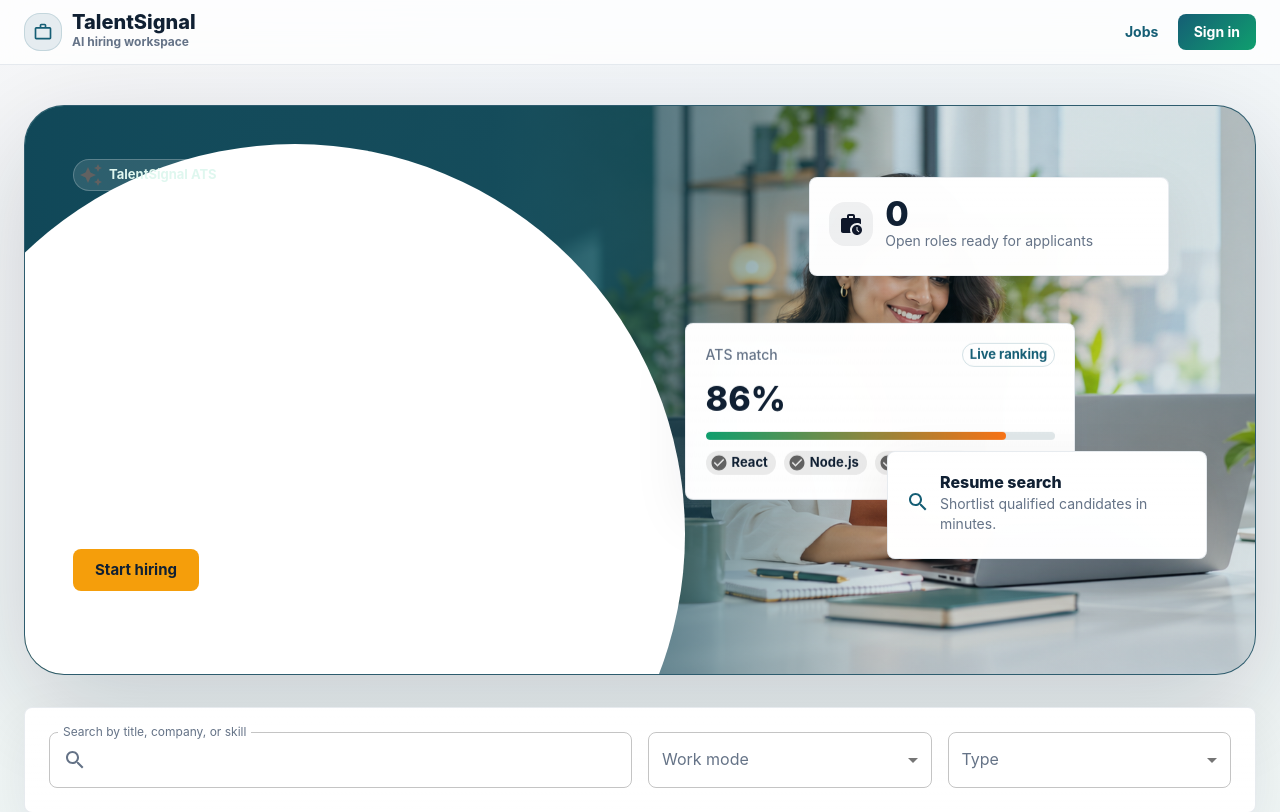
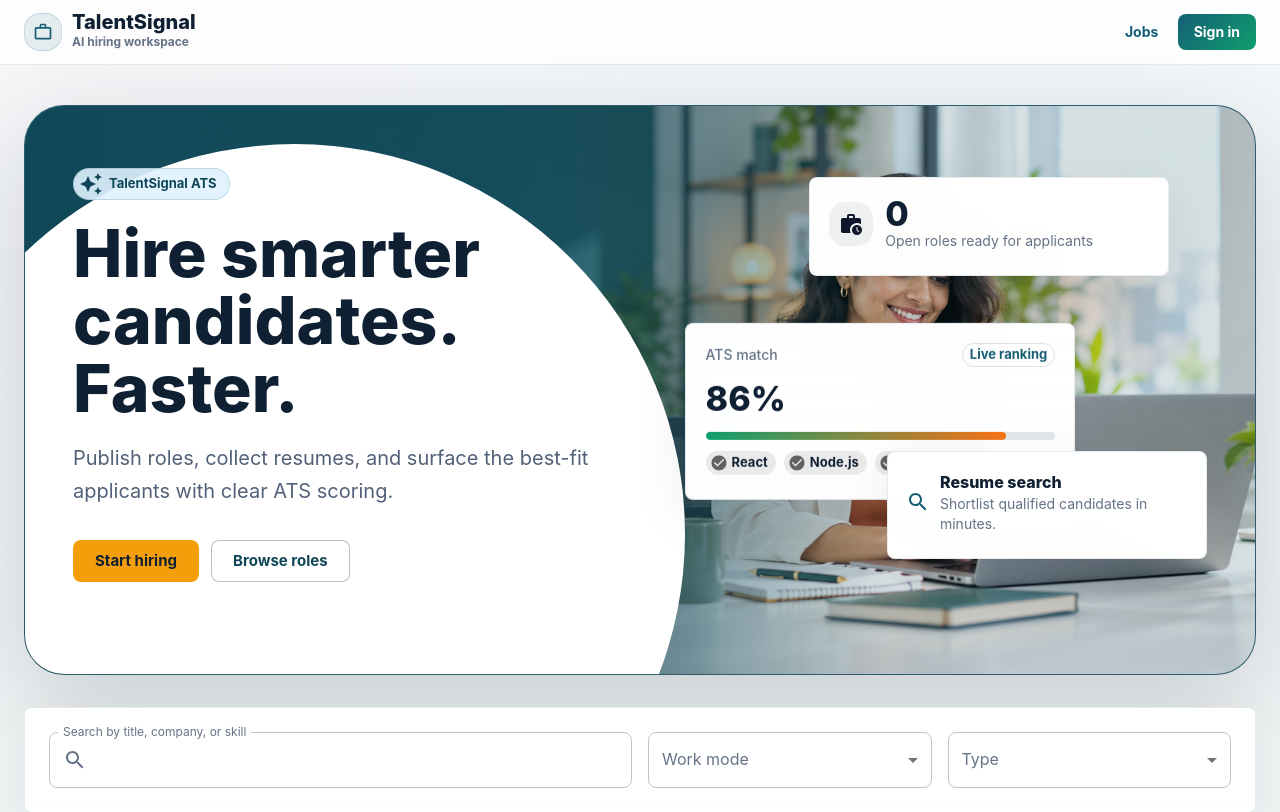
Before and after one commit to Shibani987/TalentSignal-ATS, a React (Vite) app in the folder client/: page / in a window 1280 px wide. Shown: the top 812 px of the page. Built offline with nearby package versions, Linux system fonts and the light colour scheme; no server answers.

Commit message:
Fix hero copy contrast

```diff
--- a/client/src/views/JobBoard.jsx
+++ b/client/src/views/JobBoard.jsx
@@ -67,21 +67,23 @@
 
         <Grid container spacing={4} alignItems="center" sx={{ position: 'relative', minHeight: { xs: 720, md: 570 }, p: { xs: 3, md: 6 } }}>
           <Grid item xs={12} md={6.2}>
-            <Chip icon={<AutoAwesomeIcon />} label="TalentSignal ATS" sx={{ mb: 2.5, color: '#dff7ef', bgcolor: 'rgba(255,255,255,0.12)', border: '1px solid rgba(255,255,255,0.22)' }} />
-            <Typography variant="h2" sx={{ maxWidth: 680, color: '#fff', fontSize: { xs: 44, md: 72 }, lineHeight: 1.02 }}>
+            <Box sx={{ maxWidth: 620, pt: { xs: 5, md: 0 } }}>
+            <Chip icon={<AutoAwesomeIcon />} label="TalentSignal ATS" sx={{ mb: 2.5, color: '#0f4657', bgcolor: 'rgba(224,242,254,0.9)', border: '1px solid rgba(21,94,117,0.18)', '& .MuiChip-icon': { color: '#0f4657' } }} />
+            <Typography variant="h2" sx={{ color: '#102033', fontSize: { xs: 42, md: 66 }, lineHeight: 1.02 }}>
               Hire smarter candidates. Faster.
             </Typography>
-            <Typography sx={{ mt: 2.5, maxWidth: 610, color: 'rgba(255,255,255,0.82)', fontSize: { xs: 17, md: 20 }, lineHeight: 1.65 }}>
+            <Typography sx={{ mt: 2.5, maxWidth: 560, color: '#526179', fontSize: { xs: 17, md: 20 }, lineHeight: 1.65 }}>
               Publish roles, collect resumes, and surface the best-fit applicants with clear ATS scoring.
             </Typography>
             <Stack direction={{ xs: 'column', sm: 'row' }} spacing={1.5} sx={{ mt: 4, maxWidth: 620 }}>
               <Button component={Link} to="/register" size="large" variant="contained" sx={{ bgcolor: '#f59e0b', backgroundImage: 'none', color: '#102033', '&:hover': { bgcolor: '#fbbf24' } }}>
                 Start hiring
               </Button>
-              <Button size="large" variant="outlined" sx={{ color: '#fff', borderColor: 'rgba(255,255,255,0.42)', '&:hover': { borderColor: '#fff', bgcolor: 'rgba(255,255,255,0.1)' } }}>
+              <Button size="large" variant="outlined" sx={{ color: '#0f4657', borderColor: 'rgba(15,70,87,0.32)', bgcolor: 'rgba(255,255,255,0.62)', '&:hover': { borderColor: '#0f4657', bgcolor: 'rgba(255,255,255,0.86)' } }}>
                 Browse roles
               </Button>
             </Stack>
+            </Box>
           </Grid>
           <Grid item xs={12} md={5.8}>
             <Box sx={{ position: 'relative', minHeight: { xs: 280, md: 420 } }}>
```
